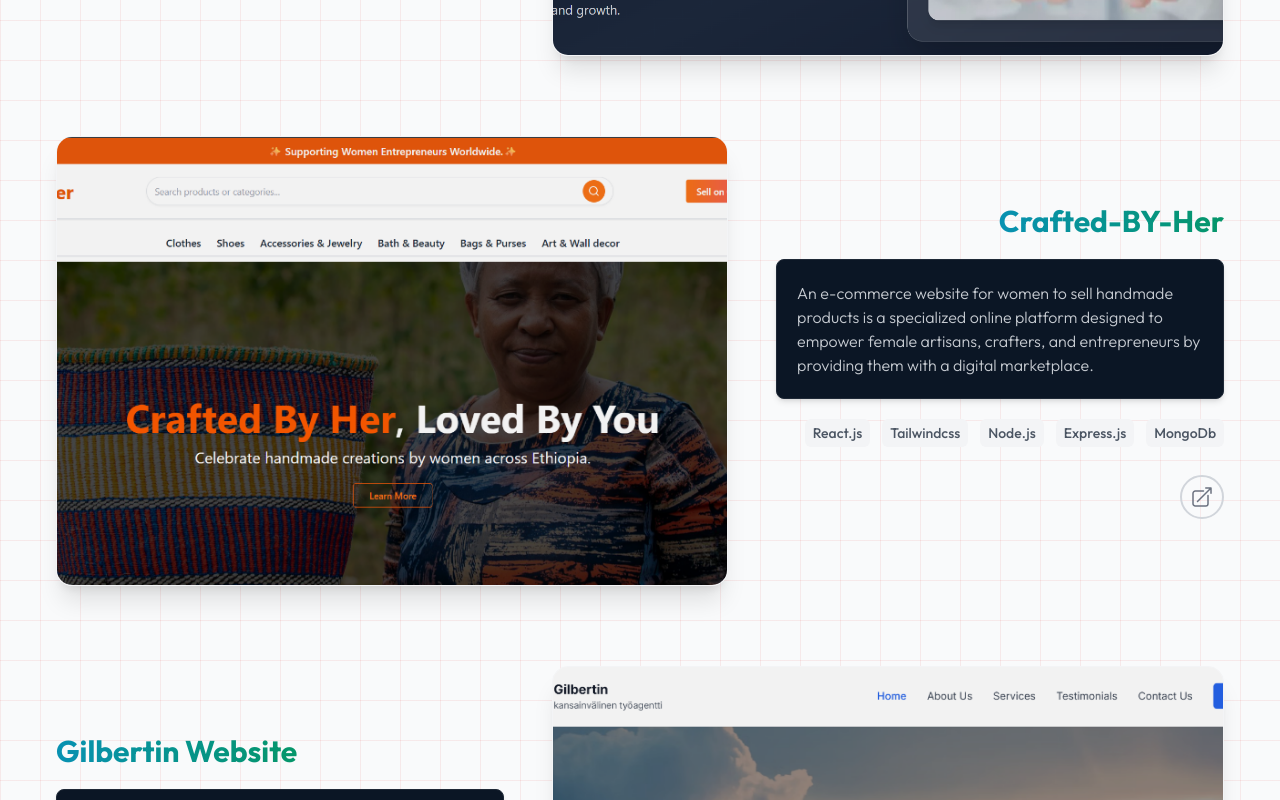
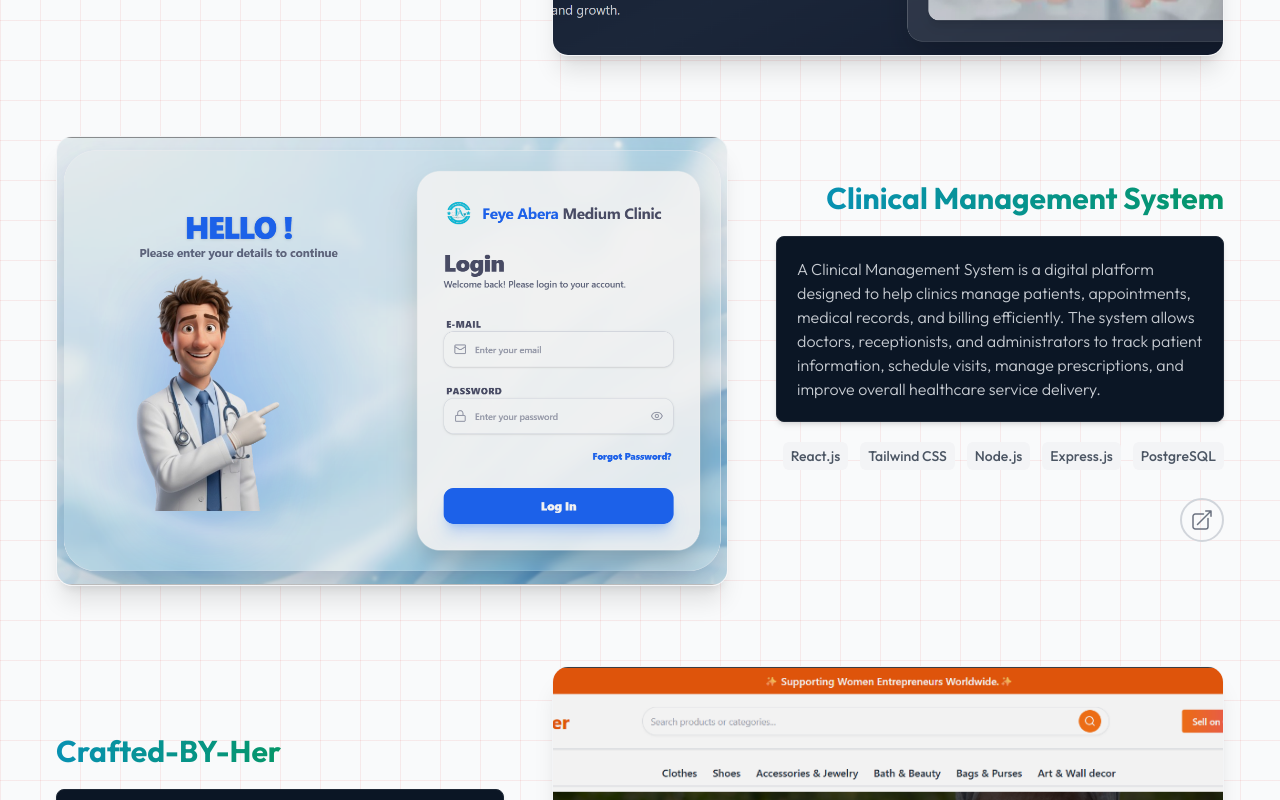
Before and after one commit to BirukW-23/myportfolio, a React (Vite) app: page / in a window 1280 px wide. Shown: the part 3420-4220 px from the top of the page. Built offline with nearby package versions, Linux system fonts and the light colour scheme.

Commit message:
add aditional project

```diff
--- a/src/components/ProjectCard.jsx
+++ b/src/components/ProjectCard.jsx
@@ -36,6 +36,22 @@ function ProjectCard() {
     },
     {
       id: 3,
+      image: image1,
+      title: "Clinical Management System",
+      demoLink: "https://your-demo-link.com/",
+      description:
+        "A Clinical Management System is a digital platform designed to help clinics manage patients, appointments, medical records, and billing efficiently. The system allows doctors, receptionists, and administrators to track patient information, schedule visits, manage prescriptions, and improve overall healthcare service delivery.",
+      language: [
+        "React.js",
+        "Tailwind CSS",
+        "Node.js",
+        "Express.js",
+        "PostgreSQL",
+      ],
+      color: "bg-blue-500",
+    },
+    {
+      id: 4,
       image: image5,
       title: "Crafted-BY-Her",
       demoLink: "https://crafted-by-her.onrender.com/",
@@ -45,7 +61,7 @@ function ProjectCard() {
       color: "bg-pink-500",
     },
     {
-      id: 4,
+      id: 5,
       image: image6,
       title: "Gilbertin Website",
       demoLink: "https://kansainvalinentyo.com/",
@@ -55,7 +71,7 @@ function ProjectCard() {
       color: "bg-blue-500",
     },
     {
-      id: 5,
+      id: 6,
       image: image7,
       title: "Yab Chemicals Website",
       demoLink: "https://www.yabchemicals.com/",
@@ -65,7 +81,7 @@ function ProjectCard() {
       color: "bg-indigo-500",
     },
     {
-      id: 6,
+      id: 7,
       image: image4,
       title: "Agricultural support",
       demoLink: "ethio-gym.netlify.app",
@@ -75,7 +91,7 @@ function ProjectCard() {
       color: "bg-orange-500",
     },
     {
-      id: 7,
+      id: 8,
       image: image3,
       title: "Job Border Website",
       demoLink: "ethio-gym.netlify.app",
@@ -85,7 +101,7 @@ function ProjectCard() {
       color: "bg-rose-500",
     },
     {
-      id: 8,
+      id: 9,
       image: image2,
       title: "Ethiopian Fitness Gym",
       demoLink: "https://ethio-gym.netlify.app/",
```
Also changed, not shown: src/assets/pro3.png.
